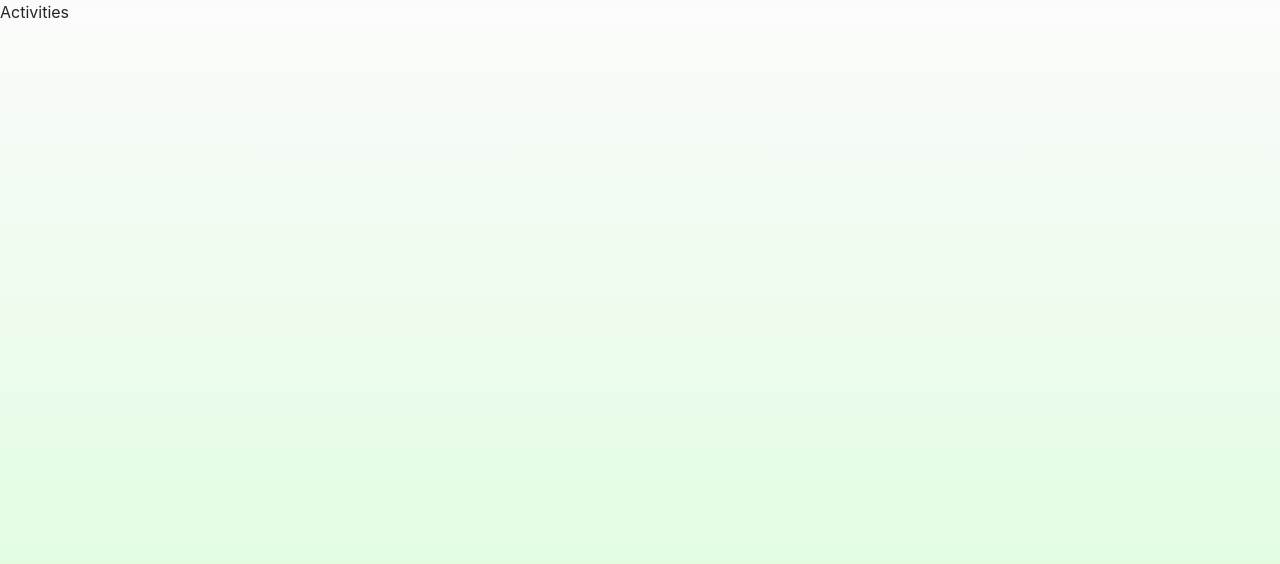
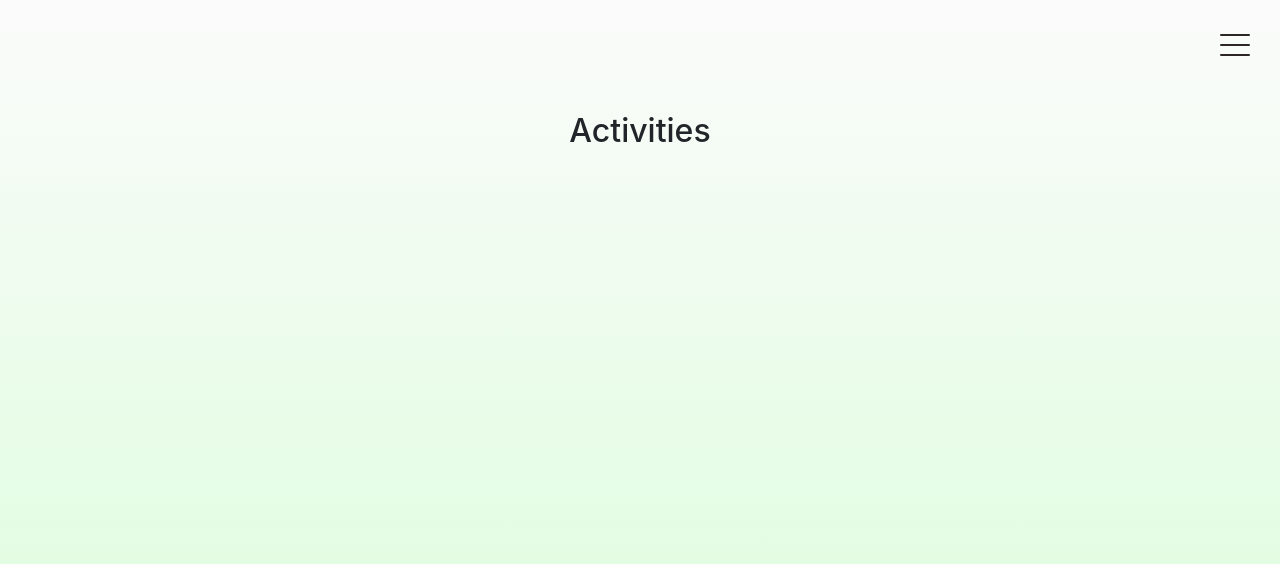
Before and after one commit to Izu-TABI/HomePage, a React (Create React App) app: page /activities in a window 1280 px wide. Shown: the top 564 px of the page. Built offline with nearby package versions, Linux system fonts and the light colour scheme; the HTML template or start-up script is replaced by a standard one.

Commit message:
[Add]jsx for Activities

```diff
--- a/src/components/Activities.jsx
+++ b/src/components/Activities.jsx
@@ -1,8 +1,20 @@
 import React from 'react'
+import Hamburger from './Hamburger'
 
 function Activities() {
   return (
-    <div>Activities</div>
+    <>
+        <div className="main">
+            <Hamburger />
+            <h2 className="title">
+                    Activities
+            </h2>
+
+            <div className="contents">
+
+            </div>
+        </div>
+    </>
   )
 }
 
```
